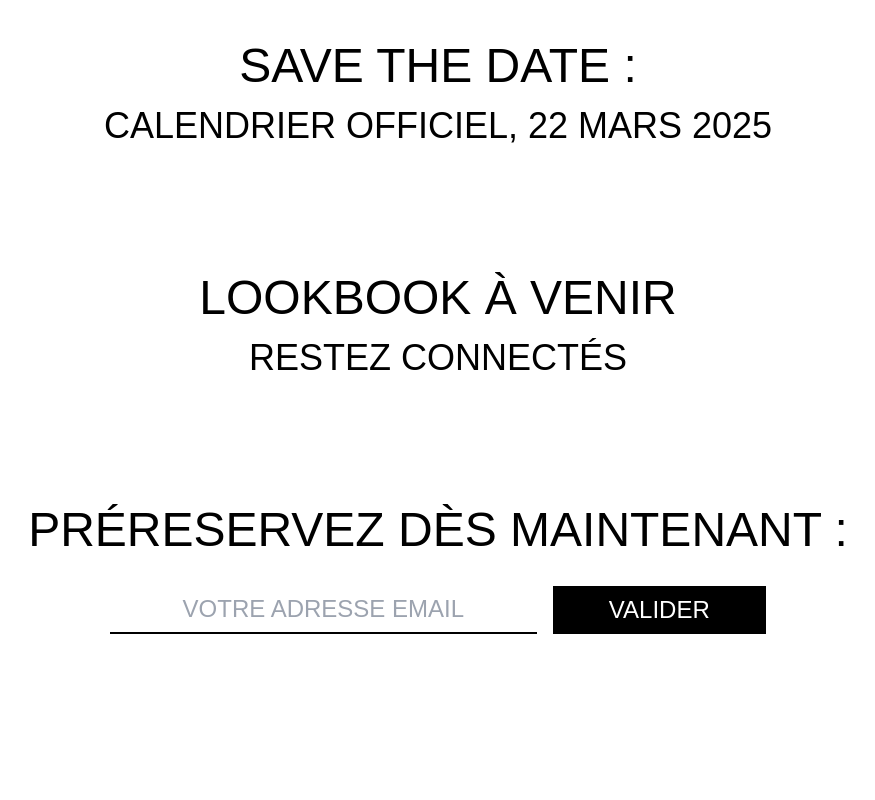
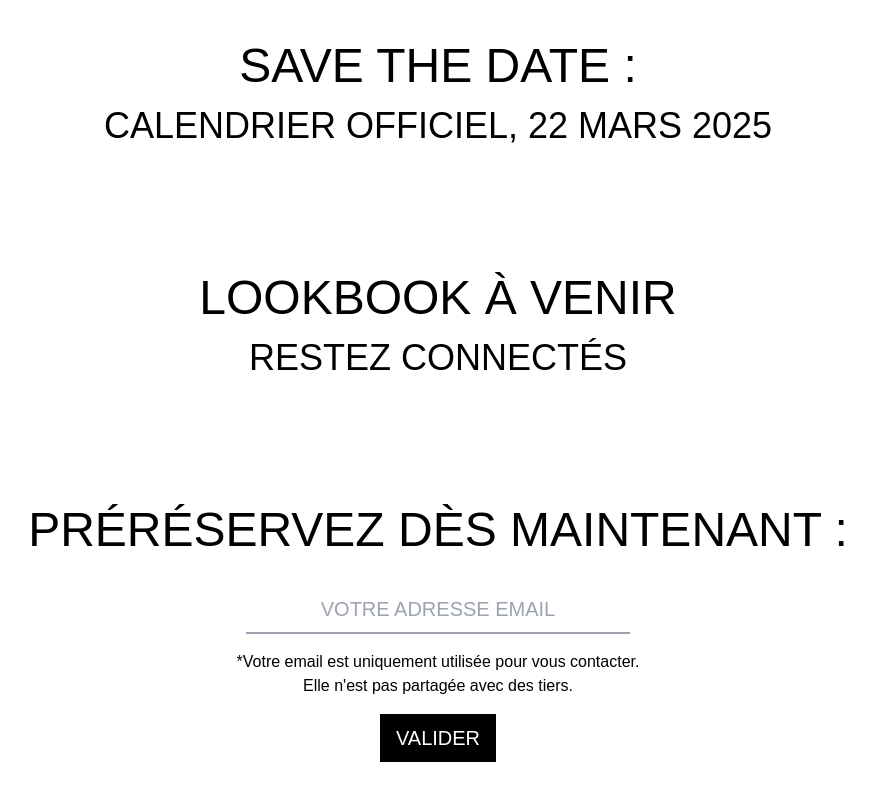
Before and after one commit to PLRpower/fashion-night, a Nuxt app: page / in a window 1280 px wide. Shown: the part 1076-1876 px from the top of the page, without its empty margins (202-1077 px from the left). Before the commit the page ends 1838 px from the top, so only its background shows below. Built offline with nearby package versions, Linux system fonts and the light colour scheme; no server answers; a web font is replaced by a local one.

Commit message:
Correction graphique

```diff
--- a/pages/index.vue
+++ b/pages/index.vue
@@ -53,18 +53,21 @@ const { data } = await useFetch('https://api.tnptrading.fr/email-fashion-night')
   <h1 class="cardinal text-center text-5xl mt-32 mb-4">Lookbook à venir</h1>
   <p class="cardinal text-4xl text-center mb-32">Restez connectés</p>
 
-  <h2 class="text-center text-5xl mt-32 cardinal">Préreservez dès maintenant :</h2>
+  <h2 class="text-center text-5xl mt-32 cardinal">Préréservez dès maintenant :</h2>
   <form @submit.prevent="submitForm" v-show="!send">
-    <div class="flex justify-center mt-8 gap-x-4">
-      <input class="h-12 w-1/3 text-center text-2xl border-b-2 border-black mb-32 cardinal outline-none" type="email"
+    <div class="flex justify-center mt-8 gap-x-4 mb-4">
+      <input class="h-12 w-96 text-center text-xl border-b-2 border-gray-400 cardinal outline-none focus:border-black" type="email"
              placeholder="votre adresse email" id="email" name="email" v-model="email">
-      <button type="submit" class="h-12 w-1/6 bg-black text-white text-2xl mb-32 cardinal">Valider</button>
+    </div>
+    <p class="text-center mb-4">*Votre email est uniquement utilisée pour vous contacter.<br>Elle n'est pas partagée avec des tiers.</p>
+    <div class="flex justify-center gap-x-4 mb-32">
+      <button type="submit" class="align-middle self-center justify-center h-12 px-4 bg-black text-white text-xl cardinal">Valider</button>
     </div>
   </form>
   <p class="cardinal text-center text-green-800 text-2xl mb-32 mt-4" v-show="send">Votre préinscription est maintenant confirmée.</p>
 
   <div
-      class="fixed w-36 h-12 bg-black bottom-5 right-5 rounded-full flex items-center px-4 ease-in-out transition hover:scale-105 justify-evenly cursor-pointer"
+      class="fixed w-36 h-12 bg-black bottom-5 right-5 rounded-full flex items-center px-4 ease-in-out transition hover:scale-105 justify-evenly cursor-pointer z-50"
       @click="togglePlay">
     <img class="w-6 h-6" src="/img/play.svg" alt="Play" ref="play" v-show="!isPlaying">
     <img class="w-6 h-6" src="/img/pause.svg" alt="Pause" ref="pause" v-show="isPlaying">
```
